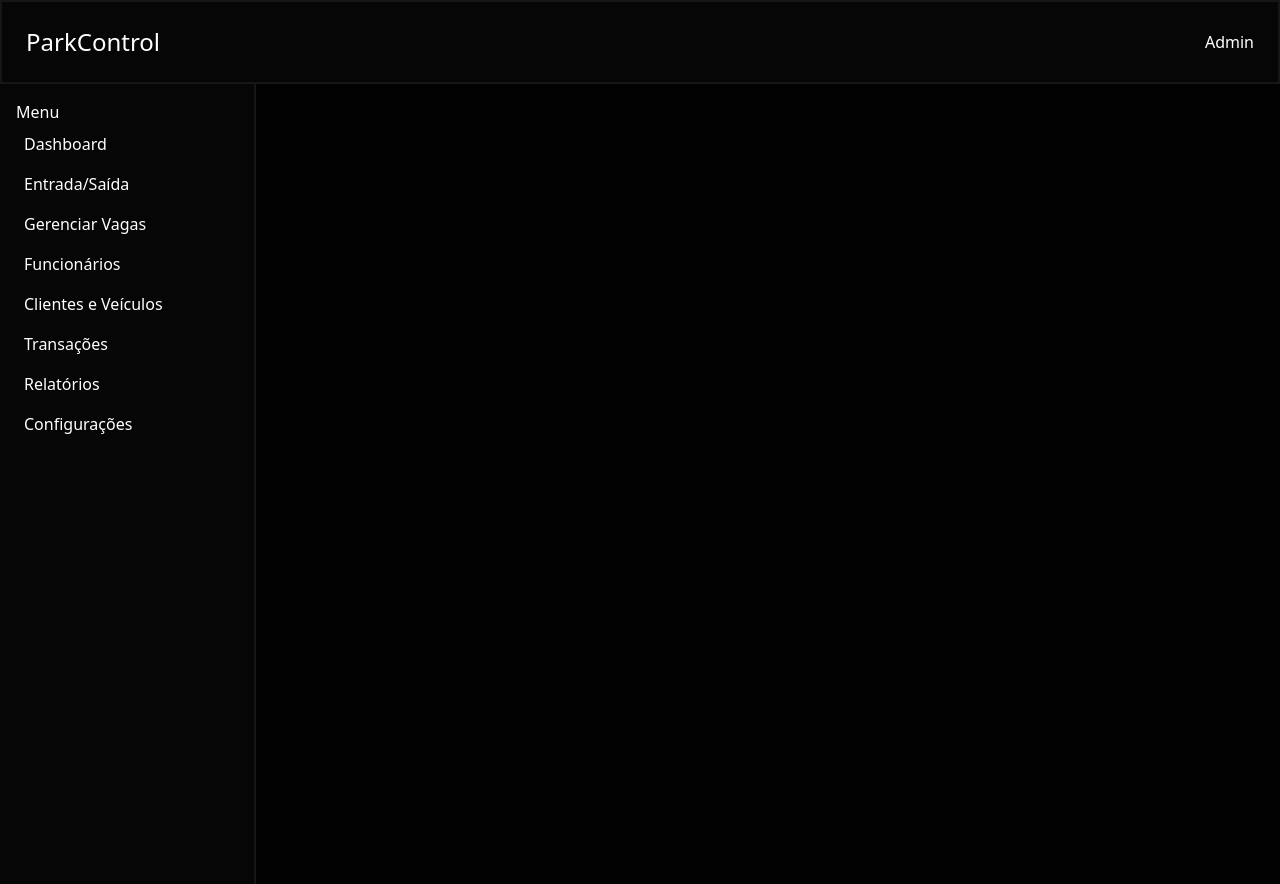
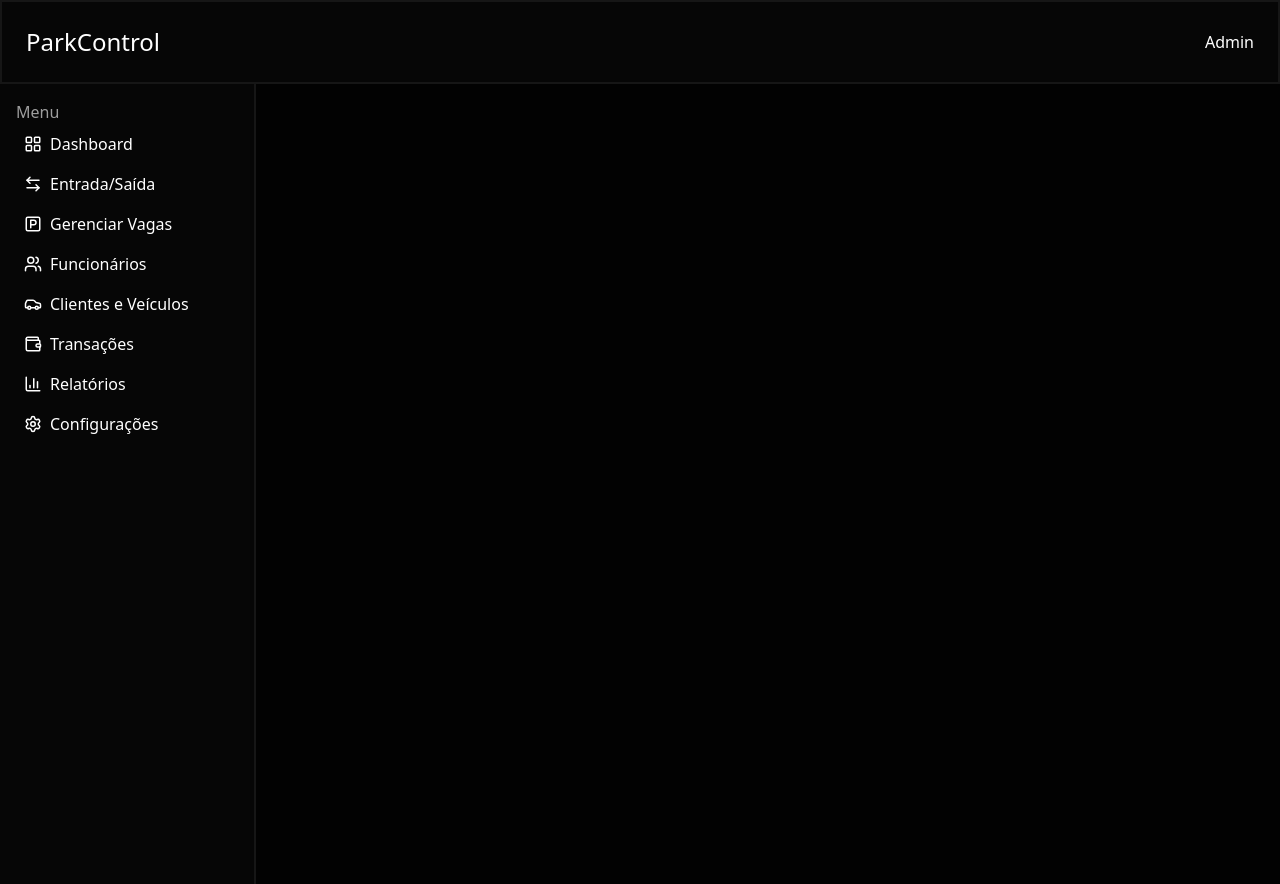
Before and after one commit to HerbertCarlos007/parking-management-frontend, a Vue app: page / in a window 1280 px wide. Built offline with nearby package versions, Linux system fonts and the light colour scheme.

Commit message:
feat: adicionando icones na sidebar

```diff
--- a/package.json
+++ b/package.json
@@ -13,6 +13,7 @@
   },
   "dependencies": {
     "@tailwindcss/vite": "^4.1.17",
+    "lucide-vue-next": "^0.555.0",
     "tailwindcss": "^4.1.17",
     "vue": "^3.5.25"
   },
--- a/src/components/SidebarComponent.vue
+++ b/src/components/SidebarComponent.vue
@@ -1,20 +1,21 @@
 <script setup>
-
+import { LayoutGrid, ArrowLeftRight, SquareParking, Users, Car, Wallet, ChartColumn, Settings } from 'lucide-vue-next';
 </script>
 
 <template>
     <div class="w-64 min-h-screen bg-secondary text-white p-4 border-r-2 border-border">
-        <h3>Menu</h3>
+        <h3 class="text-[#9e9e9e]">Menu</h3>
         <div>
             <ul>
-                <li class="py-2 hover:bg-green-500 rounded px-2 cursor-pointer">Dashboard</li>
-                <li class="py-2 hover:bg-green-500 rounded px-2 cursor-pointer">Entrada/Saída</li>
-                <li class="py-2 hover:bg-green-500 rounded px-2 cursor-pointer">Gerenciar Vagas</li>
-                <li class="py-2 hover:bg-green-500 rounded px-2 cursor-pointer">Funcionários</li>
-                <li class="py-2 hover:bg-green-500 rounded px-2 cursor-pointer">Clientes e Veículos</li>
-                <li class="py-2 hover:bg-green-500 rounded px-2 cursor-pointer">Transações</li>
-                <li class="py-2 hover:bg-green-500 rounded px-2 cursor-pointer">Relatórios</li>
-                <li class="py-2 hover:bg-green-500 rounded px-2 cursor-pointer">Configurações</li>
+                <li class="py-2 hover:bg-green-500 rounded px-2 cursor-pointer flex items-center gap-2"><LayoutGrid size="18"/> Dashboard</li>
+                <li class="py-2 hover:bg-green-500 rounded px-2 cursor-pointer flex items-center gap-2"><ArrowLeftRight size="18"/> Entrada/Saída</li>
+                <li class="py-2 hover:bg-green-500 rounded px-2 cursor-pointer flex items-center gap-2"><SquareParking size="18"/> Gerenciar Vagas</li>
+                <li class="py-2 hover:bg-green-500 rounded px-2 cursor-pointer flex items-center gap-2"><Users size="18"/> Funcionários</li>
+                <li class="py-2 hover:bg-green-500 rounded px-2 cursor-pointer flex items-center gap-2"><Car size="18"/> Clientes e Veículos</li>
+                <li class="py-2 hover:bg-green-500 rounded px-2 cursor-pointer flex items-center gap-2"><Wallet size="18"/> Transações</li>
+                <li class="py-2 hover:bg-green-500 rounded px-2 cursor-pointer flex items-center gap-2"><ChartColumn size="18"/> Relatórios</li>
+                <li class="py-2 hover:bg-green-500 rounded px-2 cursor-pointer flex items-center gap-2"><Settings size="18"/> Configurações</li>
+
             </ul>
         </div>
     </div>
```
Also changed, not shown: 1 other file (tests, documents, lock files or other folders).
